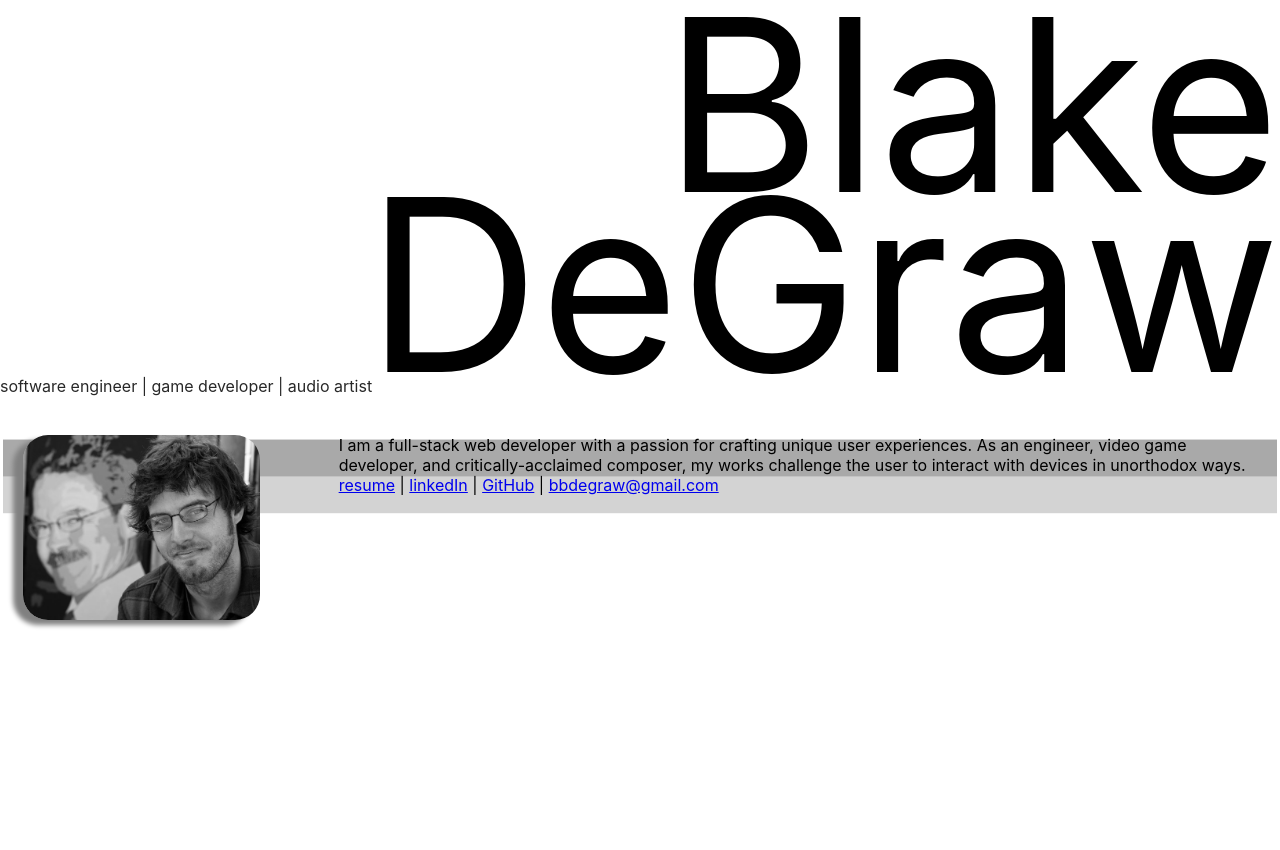
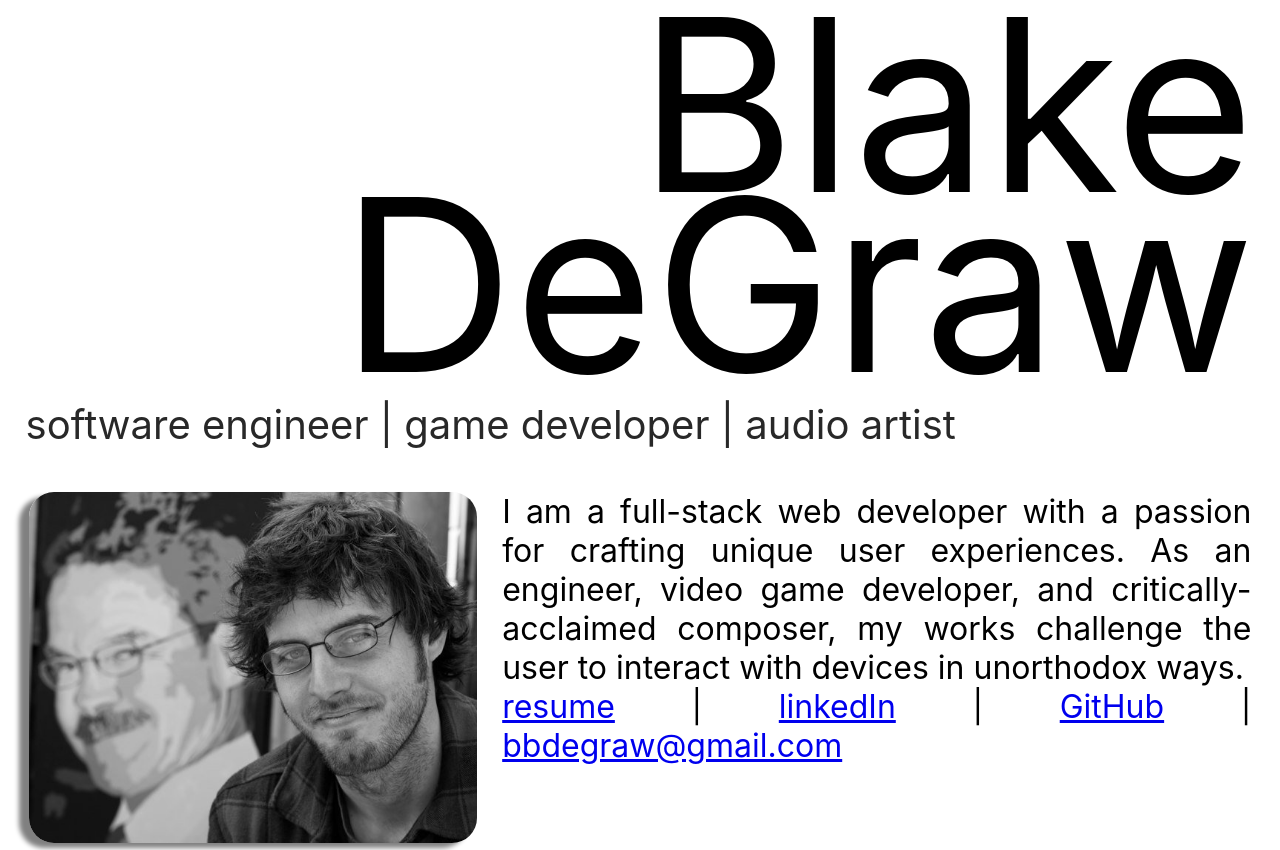
Before and after one commit to Blake-D/react-portfolio, a React (Create React App) app: page / in a window 1280 px wide. Before the commit the page ends 800 px from the top, so only its background shows below. Built offline with nearby package versions, Linux system fonts and the light colour scheme.

Commit message:
calling it a day

```diff
--- a/src/App.css
+++ b/src/App.css
@@ -1,7 +1,7 @@
 #portrait{
   box-shadow: -10px 5px 5px gray;
   border-radius: 25px;
-  width: 75%;
+  width: 35vw;
   height: auto;
   position: relative;
 }
@@ -13,15 +13,25 @@
 }
 
 #about-container{
-  background-image: url("./images/ribbons.png");
-  background-size: 100% auto;
+  /* background-image: url("./images/ribbons.png");
+  background-size: 100% auto; */
   border: 3px solid #fff;
-  padding: 20px;
+  padding-left: 2vw;
   display: flex;
+  padding-top: 0;
+}
+
+#about-me{
+  font-size: 4vh;
+  text-align: justify;
+  padding-left: 2vw;
+  padding-right: 2vw;
+  /* padding-top: 16vh; */
 }
 
 .first-name{
   padding-top: 10vh;
+  padding-right: 2vw;
   height: 100px;
 }
 
@@ -64,6 +74,7 @@
 
  .last-name{
   padding-top: 10vh;
+  padding-right: 2vw;
   height: 100px;
 }
 
@@ -105,6 +116,9 @@
  }
 
  .fade-in{
+  padding-left: 2vw;
+  font-size: 5vh;
+  padding-bottom: 0vh;
   animation: fadeIn ease 10s;
   -webkit-animation: fadeIn ease 10s;
   -moz-animation: fadeIn ease 10s;
--- a/src/App.js
+++ b/src/App.js
@@ -14,6 +14,7 @@ function App() {
       <div className="fade-in">
         <p id="blurb">software engineer | game developer | audio artist</p>
       </div>
+      <div id="ribbon"></div>
       <div id="about-container">
         <div id="left">
           <img id="portrait" src={Portrait}></img>
```
